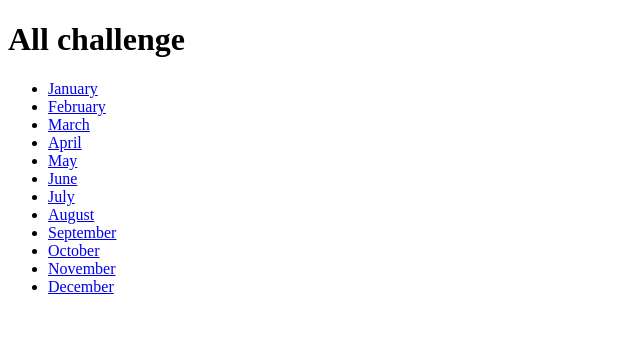
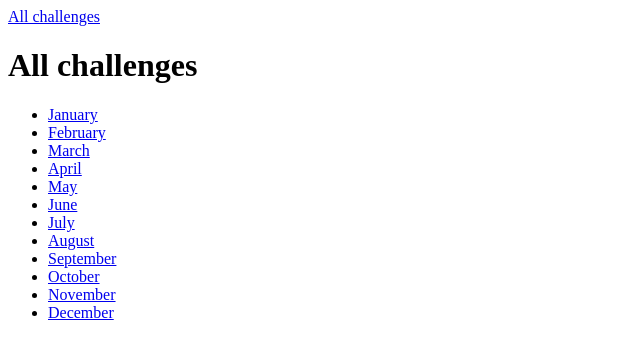
Before and after one commit to Andre2610/django-intro-udemy, a Django app: page /challenges/ in a window 1280 px wide. Shown: the top 359 px of the page, without its empty margins (0-640 px from the left). Run offline with Django 4.2, Linux system fonts and the light colour scheme.

Commit message:
partial templates

```diff
--- a/challenges/templates/challenges/challenge.html
+++ b/challenges/templates/challenges/challenge.html
@@ -5,7 +5,8 @@
 {% endblock %}
 
 {% block content %}
-    <h1>{{month_name|title}} challenge</h1>
+    {% include "challenges/shared/header.html" %}
+
     <h2>{% if text is not None %}
             {{text}}
         {% else %}
--- a/challenges/templates/challenges/index.html
+++ b/challenges/templates/challenges/index.html
@@ -5,7 +5,9 @@
 {% endblock %}
 
 {% block content %}
-<h1>All challenge</h1>
+    {% include "challenges/shared/header.html" %}
+
+    <h1>All challenges</h1>
     <ul>
         {% for month in months %}
         <li>
--- /dev/null
+++ b/challenges/templates/challenges/shared/header.html
@@ -0,0 +1,5 @@
+<header>
+    <nav>
+        <a href="{%url "index" %}">All challenges</a>
+    </nav>
+</header>
--- a/challenges/urls.py
+++ b/challenges/urls.py
@@ -2,7 +2,7 @@ from django.urls import path
 from . import views
 
 urlpatterns = [
-    path("", views.index),
+    path("", views.index, name='index'),
     path('<int:month>/', views.monthly_challenge_by_number),
     path('<str:month>/', views.monthly_challenge, name='month-challenge'),
 ]
```
Lines whose indentation alone changed are shown as unchanged.
